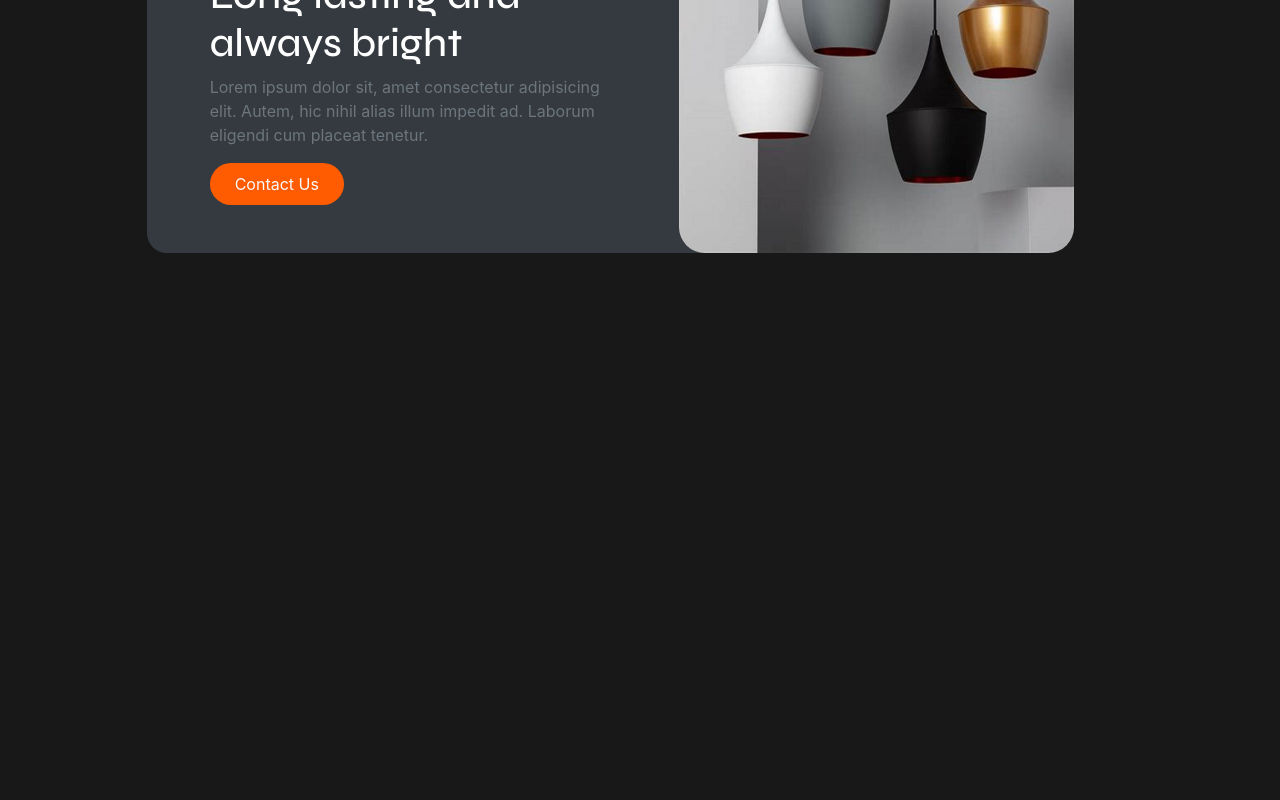
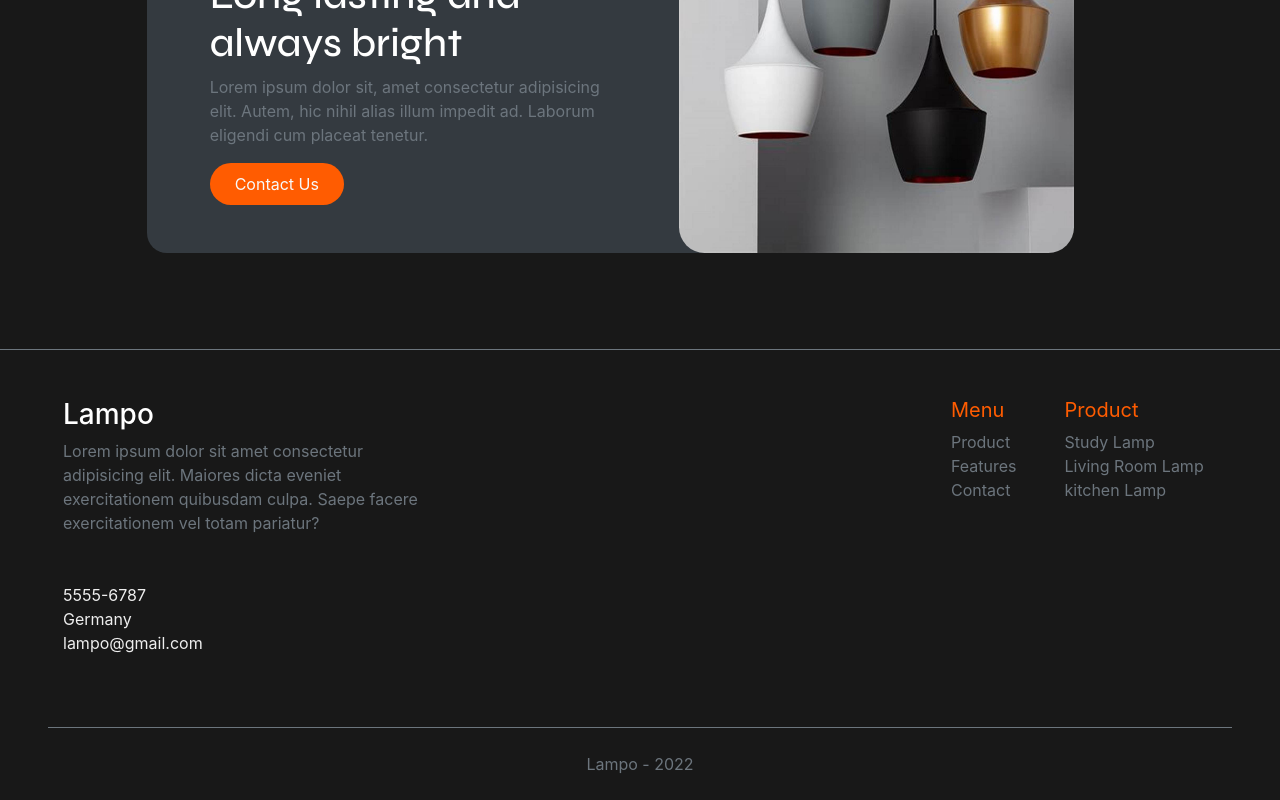
Before and after one commit to AliKarimNemati/lampo, a Nuxt app: page / in a window 1280 px wide. Shown: the part 3875-4675 px from the top of the page. Before the commit the page ends 4176 px from the top, so only its background shows below. Built offline with nearby package versions, Linux system fonts and the light colour scheme.

Commit message:
footer created

```diff
--- /dev/null
+++ b/components/Footer.vue
@@ -0,0 +1,82 @@
+<template>
+  <div>
+    <div
+      class="
+        footer
+        p-4 p-md-5
+        mt-5
+        d-flex
+        flex-wrap
+        justify-content-md-between justify-content-center
+      "
+    >
+      <div class="col-md-4 col-12">
+        <h3>Lampo</h3>
+        <p class="text-secondary">
+          Lorem ipsum dolor sit amet consectetur adipisicing elit. Maiores dicta
+          eveniet exercitationem quibusdam culpa. Saepe facere exercitationem
+          vel totam pariatur?
+        </p>
+        <div class="mt-md-5 brand-info">
+          <div>5555-6787</div>
+          <div>Germany</div>
+          <div>lampo@gmail.com</div>
+        </div>
+      </div>
+      <div class="d-flex col-md-3 col-12 mt-5 mt-md-0">
+        <div class="d-flex flex-column mr-5">
+          <h5 class="footer-link-head">Menu</h5>
+          <nuxt-link to="/" class="footer-link">Product</nuxt-link>
+          <nuxt-link to="/" class="footer-link">Features</nuxt-link>
+          <nuxt-link to="/" class="footer-link">Contact</nuxt-link>
+        </div>
+        <div class="d-flex flex-column">
+          <h5 class="footer-link-head">Product</h5>
+          <nuxt-link to="/" class="footer-link">Study Lamp</nuxt-link>
+          <nuxt-link to="/" class="footer-link">Living Room Lamp</nuxt-link>
+          <nuxt-link to="/" class="footer-link">kitchen Lamp</nuxt-link>
+        </div>
+        <div>
+          <h5 class="footer-link-head"></h5>
+        </div>
+        <div>
+          <h5 class="footer-link-head"></h5>
+        </div>
+      </div>
+    </div>
+    <div class="text-secondary copy-right ml-md-5 mr-md-5 m-4 mt-4 pt-4">
+      <p class="text-center">Lampo - 2022</p>
+    </div>
+  </div>
+</template>
+
+<script>
+export default {};
+</script>
+
+<style>
+.footer {
+  border-top: 1px solid #6c757d;
+}
+
+.footer-link-head {
+  color: #ff5c01;
+  font-weight: normal;
+}
+
+.footer-link {
+  color: #6c757d;
+  transition: 0.3s;
+}
+.footer-link:hover {
+  color: #ff5c01;
+}
+
+.brand-info {
+  color: #eee;
+}
+
+.copy-right {
+  border-top: 1px solid #6c757d;
+}
+</style>
--- a/components/HeroSection.vue
+++ b/components/HeroSection.vue
@@ -86,6 +86,11 @@ export default {};
 .shop-btn {
   background: #ff5c01;
 }
+
+.shop-btn:hover{
+background: #ea5200;
+}
+
 .play-icon {
   border: 1.6px solid #fff;
   border-radius: 50%;
--- a/layouts/default.vue
+++ b/layouts/default.vue
@@ -2,5 +2,6 @@
 <div>
   <Navbar class="position-fixed-top"/>
   <Nuxt />
+  <Footer />
 </div>
 </template>
```
